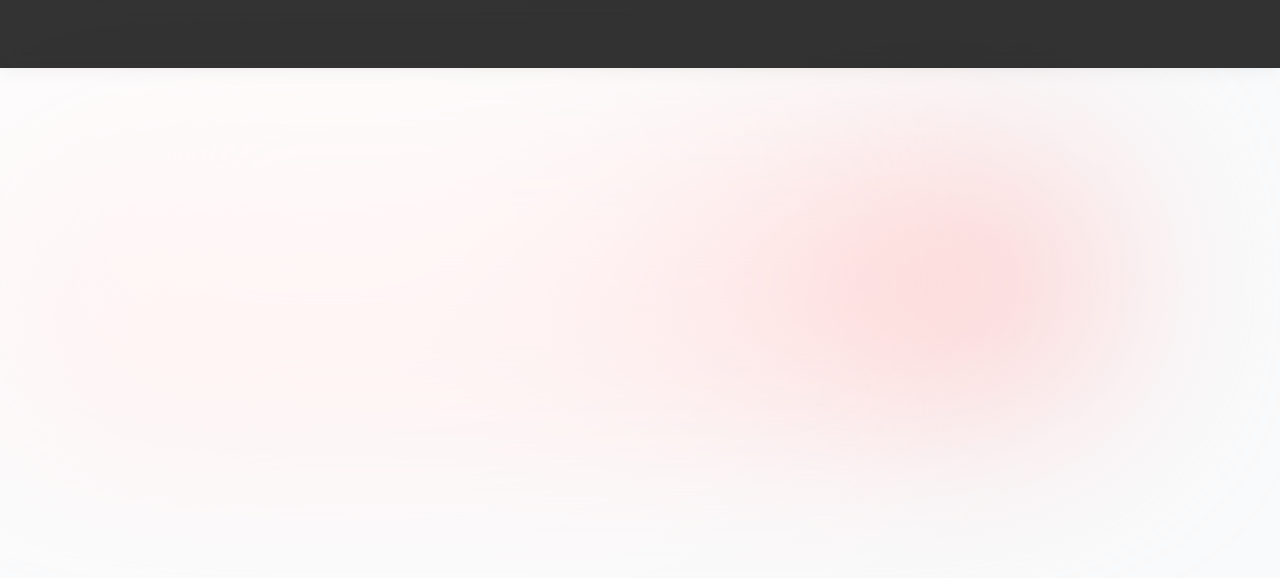
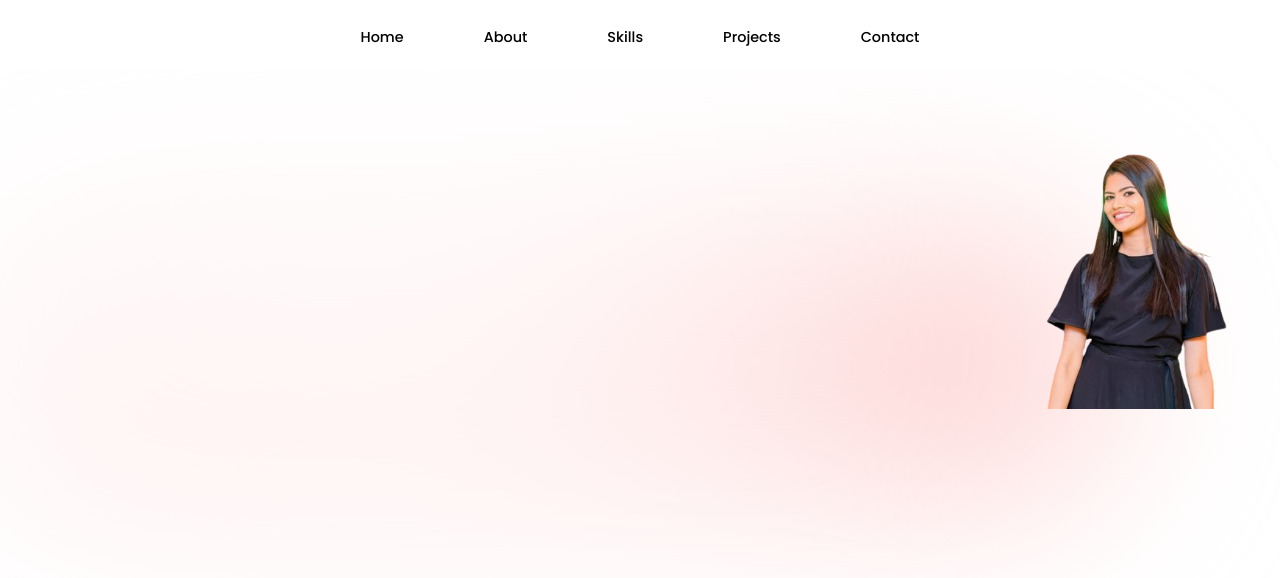
Before and after one commit to ruwini01/Official-Portfolio, a Next.js app: page / in a window 1280 px wide. Shown: the top 578 px of the page. Built offline with nearby package versions, Linux system fonts and the light colour scheme.

Commit message:
Intro Section Start Developing

```diff
--- a/app/layout.tsx
+++ b/app/layout.tsx
@@ -1,8 +1,11 @@
 import Header from '@/components/header'
 import './globals.css'
-import { Inter } from 'next/font/google'
+import { Poppins } from 'next/font/google'
 
-const inter = Inter({ subsets: ['latin'] })
+const poppins = Poppins({
+  weight: ['400', '500', '600', '700'],
+  subsets: ['latin']
+})
 
 export const metadata = {
   title: 'Ruwini | Personal Portfolio',
@@ -16,14 +19,11 @@ export default function RootLayout({
 }) {
   return (
     <html lang="en">
-      <body className={`${inter.className} bg-gray-50 relative h-[5000px]`}>
-        <div className='bg-[#fecaca] absolute top-[10rem] right-[11rem] h-[15.25rem] w-[35.25rem] rounded-full blur-[6rem] sm:w-[68.75rem]'></div>
+      <body className={`${poppins.className} relative h-[5000px] pt-28 sm:pt-20`}>
 
-        <div className='bg-[#ffffff] absolute top-[-1rem] left-[-35rem] h-[31.25rem] w-[50rem] rounded-full blur-[10rem] sm:w-[68.75rem] md:left-[-33rem] lg:left-[-28rem] xl:left-[-15rem] 2xl:left-[-5rem]'></div>
-
-        <Header/>
+        <Header />
         {children}
-        </body>
+      </body>
     </html>
   )
 }
--- a/app/page.tsx
+++ b/app/page.tsx
@@ -1,6 +1,9 @@
+import Intro from "@/components/intro";
+
 export default function Home() {
   return (
     <main className="">
+      <Intro/>
     </main>
   )
 }
--- a/components/header.tsx
+++ b/components/header.tsx
@@ -1,10 +1,34 @@
-import React from 'react'
+"use client";
+import React from 'react';
+import {motion} from 'framer-motion';
+import { links } from '@/lib/data';
+import Link from 'next/link';
 
 export default function Header() {
   return <header className='z-[999] relative'>
-    <div className= 'fixed top-0 left-0 h-[4.5rem] w-full bg-black bg-opacity-80 shadow-lg shadow-black/[0.03] backdrop-blur-[0.5rem] sm:h-[4.25rem]'>
+    <motion.div className= 'fixed top-0 left-0 h-[4.5rem] w-full bg-white bg-opacity-80 backdrop-blur-[0.5rem] sm:h-[4.25rem]'
+      initial={{y: -200, opacity:0}}
+      animate={{y:0, opacity:1}}>
 
-    </div>
+    </motion.div>
+
+    <nav className='flex fixed top-[0.15rem] left-1/2 h-12 -translate-x-1/2 py-2 sm:top-[1.7rem] sm:h-[initial] sm:py-0'>
+    <ul className='flex w-full flex-wrap items-center justify-center gap-y-1 gap-x-4 text-[0.9rem] font-medium sm:w-[initial] sm:flex-nowrap sm:gap-20'>
+
+        {
+          links.map(link => (
+            <motion.li
+              className='h-3/4 flex items-center justify-center' key={link.hash}
+              initial={{y: -200, opacity:0}}
+              animate={{y:0, opacity:1}}>
+
+              <Link className='flex w-full items-center justify-center hover:text-[#D45A5A] transition' href={link.hash}>{link.name}</Link>
+            </motion.li>
+          ))
+        }
+      </ul>
+
+    </nav>
 
   </header>;
 }
--- /dev/null
+++ b/components/intro.tsx
@@ -0,0 +1,18 @@
+import Image from 'next/image'
+import React from 'react'
+import profile from '@/public/profilepic.png'
+
+export default function Intro() {
+  return (
+    <section className='relative'>
+      <div className='absolute top-[10rem] right-[11rem] h-[15.25rem] w-[35.25rem] rounded-full blur-[6rem] bg-[#fecaca] z-[-1] sm:w-[68.75rem]'></div>
+      <div className='absolute top-[-1rem] left-[-35rem] h-[31.25rem] w-[50rem] rounded-full blur-[10rem] bg-[#ffffff] z-[-1] sm:w-[68.75rem] md:left-[-33rem] lg:left-[-28rem] xl:left-[-15rem] 2xl:left-[-5rem]'></div>
+
+      <div className='flex items-center justify-center sm:justify-end'>
+        <div className='relative'>
+          <Image src={profile} width={300} height={300} alt='Profile Photo' className='relative z-10' />
+        </div>
+      </div>
+    </section>
+  )
+}
--- a/lib/data.ts
+++ b/lib/data.ts
@@ -3,7 +3,7 @@ import { CgWorkAlt } from "react-icons/cg";
 import { FaReact } from "react-icons/fa";
 import { LuGraduationCap } from "react-icons/lu";
 import gonuts from "@/public/Gonuts.png";
-import healthXplore from "@/public/healthXplore.png";
+import healthXplore from "@/public/heathXplore.png";
 
 
 export const links = [
@@ -16,16 +16,12 @@ export const links = [
     hash: "#about",
   },
   {
-    name: "Projects",
-    hash: "#projects",
-  },
-  {
     name: "Skills",
     hash: "#skills",
   },
   {
-    name: "Experience",
-    hash: "#experience",
+    name: "Projects",
+    hash: "#projects",
   },
   {
     name: "Contact",
--- a/package.json
+++ b/package.json
@@ -15,6 +15,7 @@
     "autoprefixer": "10.4.19",
     "eslint": "8.57.0",
     "eslint-config-next": "14.2.4",
+    "framer-motion": "^11.3.0",
     "next": "14.2.4",
     "postcss": "8.4.39",
     "react": "18.3.1",
```
Also changed, not shown: public/profilepic.png (added), 1 other file (tests, documents, lock files or other folders).
